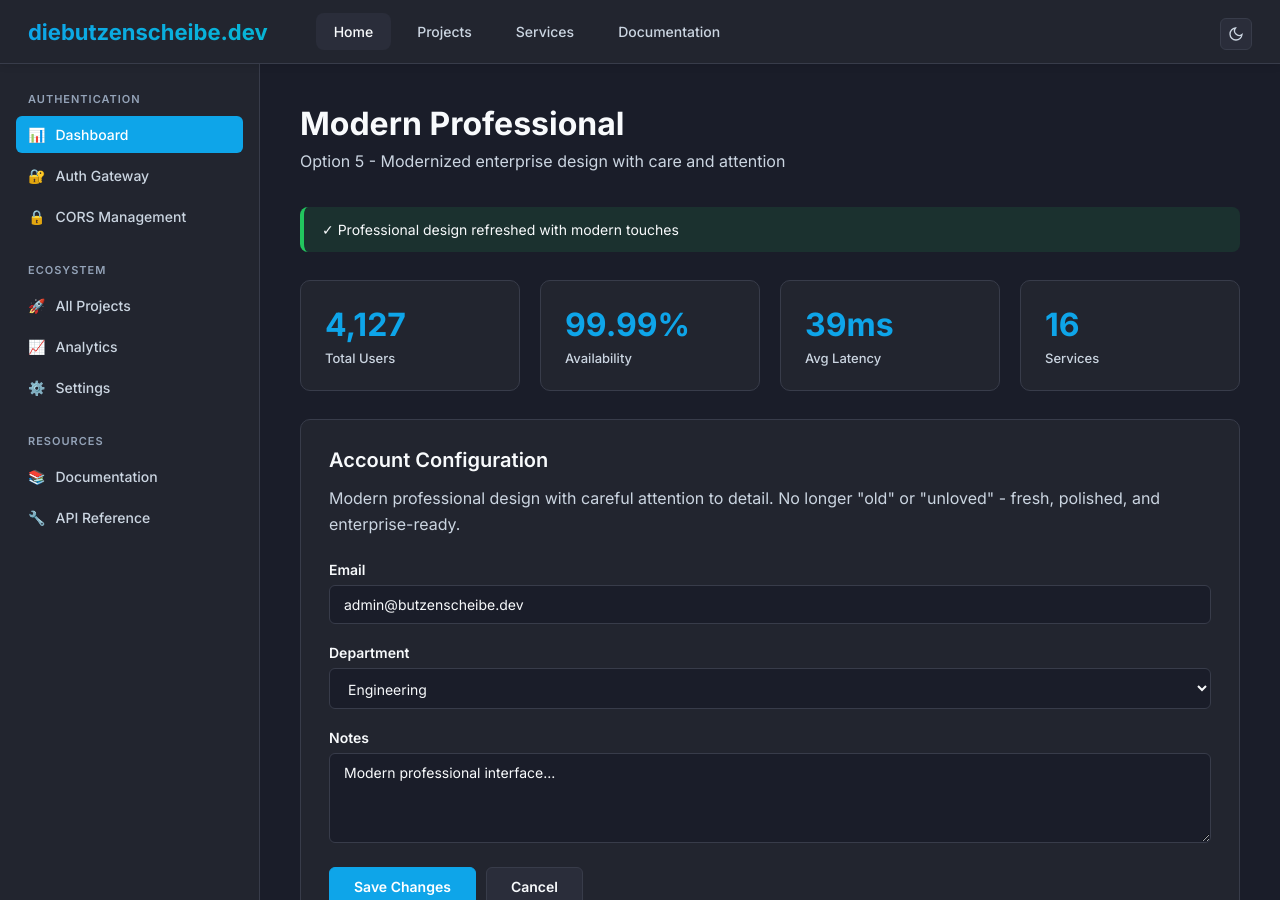
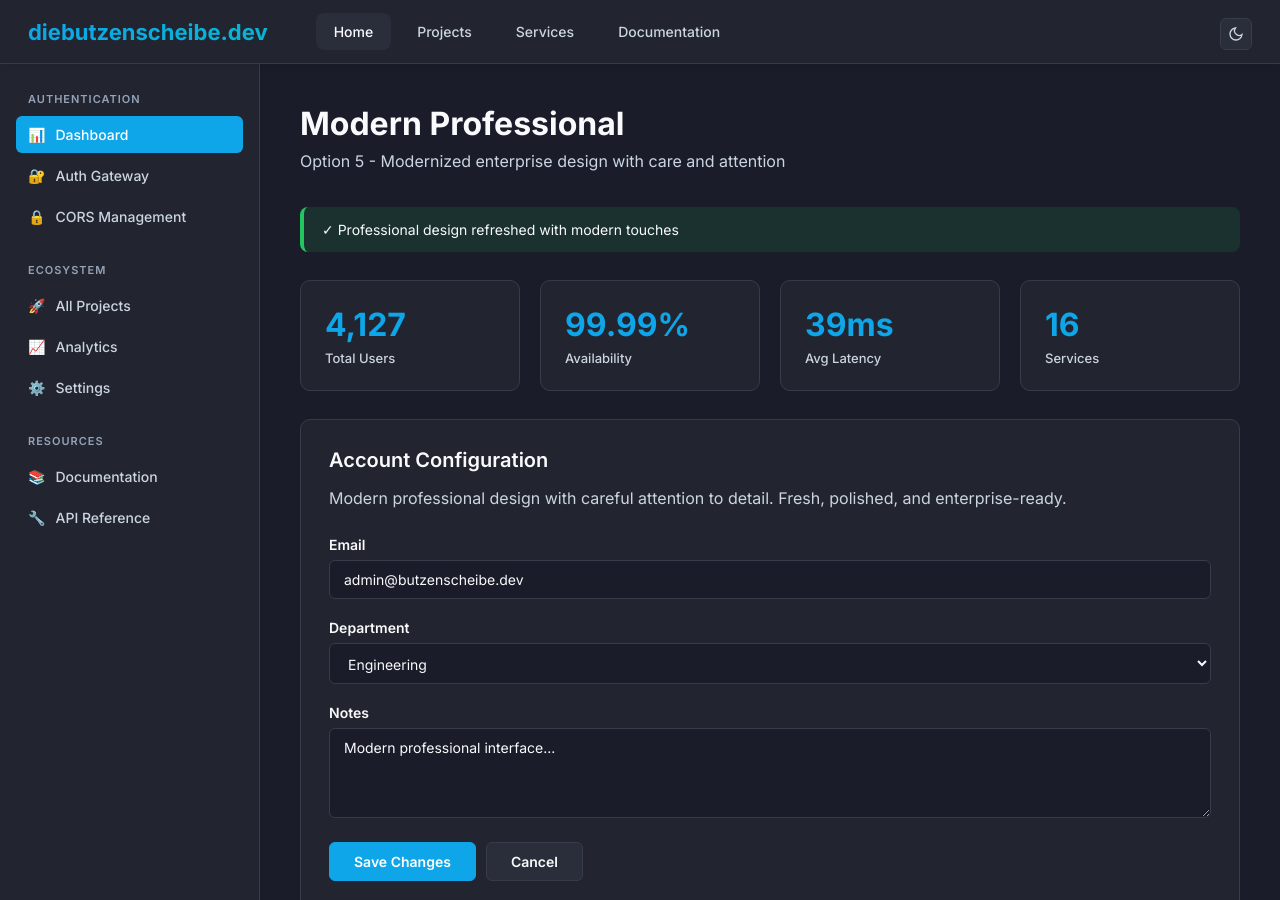
Before and after one commit to Butzenscheibe/butzenscheibe.github.io, a Jekyll site: the page design/option12-modern-professional.html, which Jekyll copies as it is, in a window 1280 px wide and 900 px high. Built offline with Jekyll 4.4.1, drawn with Linux system fonts in a browser that asks for light colours.

Commit message:
Remove outdated phrasing from card description

```diff
--- a/design/option12-modern-professional.html
+++ b/design/option12-modern-professional.html
@@ -119,7 +119,7 @@
             </div>
             <div class="modern-card">
                 <h2 class="card-title">Account Configuration</h2>
-                <p class="card-description">Modern professional design with careful attention to detail. No longer "old" or "unloved" - fresh, polished, and enterprise-ready.</p>
+                <p class="card-description">Modern professional design with careful attention to detail. Fresh, polished, and enterprise-ready.</p>
                 <form>
                     <div class="form-group"><label>Email</label><input type="email" value="admin@butzenscheibe.dev"></div>
                     <div class="form-group"><label>Department</label><select><option>Engineering</option><option>Operations</option><option>Management</option></select></div>
```
